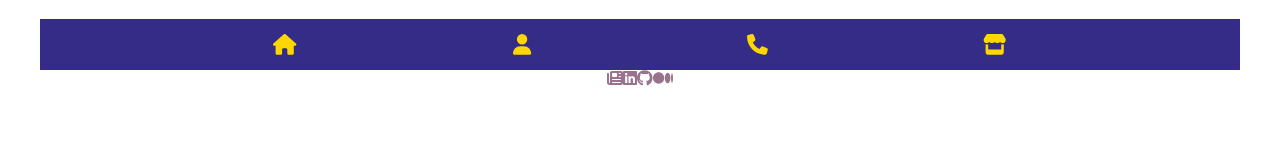
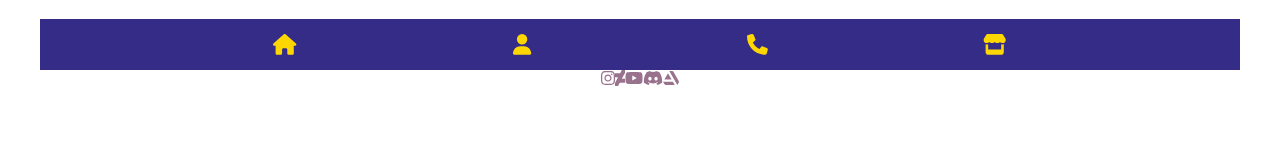
Before and after one commit to JadenLund/ArtBySpecks, a React (Vite) app: page /contact in a window 1280 px wide. Shown: the part 149-300 px from the top of the page. Built offline with nearby package versions, Linux system fonts and the light colour scheme.

Commit message:
adding all correct links to contact

```diff
--- a/src/components/Contact/index.jsx
+++ b/src/components/Contact/index.jsx
@@ -1,23 +1,25 @@
 import './index.css'
-import { faGithub, faLinkedin, faMedium } from '@fortawesome/free-brands-svg-icons'
+import { faArtstation, faDeviantart, faDiscord, faInstagram, faYoutube } from '@fortawesome/free-brands-svg-icons'
 import { FontAwesomeIcon } from '@fortawesome/react-fontawesome'
-import { faNewspaper } from '@fortawesome/free-solid-svg-icons'
 
 export default function Contact() {
     return (
         <div>
             <div className='links'>
-                <a target='_blank' className='resume' rel='noreferrer' href='https://docs.google.com/document/d/e/2PACX-1vQ8IWlnrFXAny90vVemPIf9Oj8-iuwY-oeJIeeIWvaTBXi_Y1iWGk_T_YEI_5u-6STodHn2FHO_yXtq/pub'>
-                    <FontAwesomeIcon icon={faNewspaper} color='#99738e' />
+                <a target='_blank' className='Instagram' rel='noreferrer' href='https://www.instagram.com/critterbug.art/'>
+                    <FontAwesomeIcon icon={faInstagram} color='#99738e' />
                 </a>
-                <a target='_blank' className='linkedin' rel='noreferrer' href='https://www.linkedin.com/in/jaden-lund/'>
-                    <FontAwesomeIcon icon={faLinkedin} color='#99738e' />
+                <a target='_blank' className='DeviantArt' rel='noreferrer' href='https://www.deviantart.com/critterbugart'>
+                    <FontAwesomeIcon icon={faDeviantart} color='#99738e' />
                 </a>
-                <a target='_blank' className='github' rel='noreferrer' href='https://github.com/Specklex'>
-                    <FontAwesomeIcon icon={faGithub} color='#99738e' />
+                <a target='_blank' className='Youtube' rel='noreferrer' href='https://www.youtube.com/channel/UCv0NJ7z_5-Sm7Y1QpKzy2eg'>
+                    <FontAwesomeIcon icon={faYoutube} color='#99738e' />
                 </a>
-                <a target='_blank' className='medium' rel='noreferrer' href='https://medium.com/@lundjaden'>
-                    <FontAwesomeIcon icon={faMedium} color='#99738e' />
+                <a target='_blank' className='Discord' rel='noreferrer' href='https://discord.gg/JNgcm7vjNz'>
+                    <FontAwesomeIcon icon={faDiscord} color='#99738e' />
+                </a>
+                <a target='_blank' className='Artstation' rel='noreferrer' href='https://www.artstation.com/critterbugart'>
+                    <FontAwesomeIcon icon={faArtstation} color='#99738e' />
                 </a>
             </div>
         </div>
```
